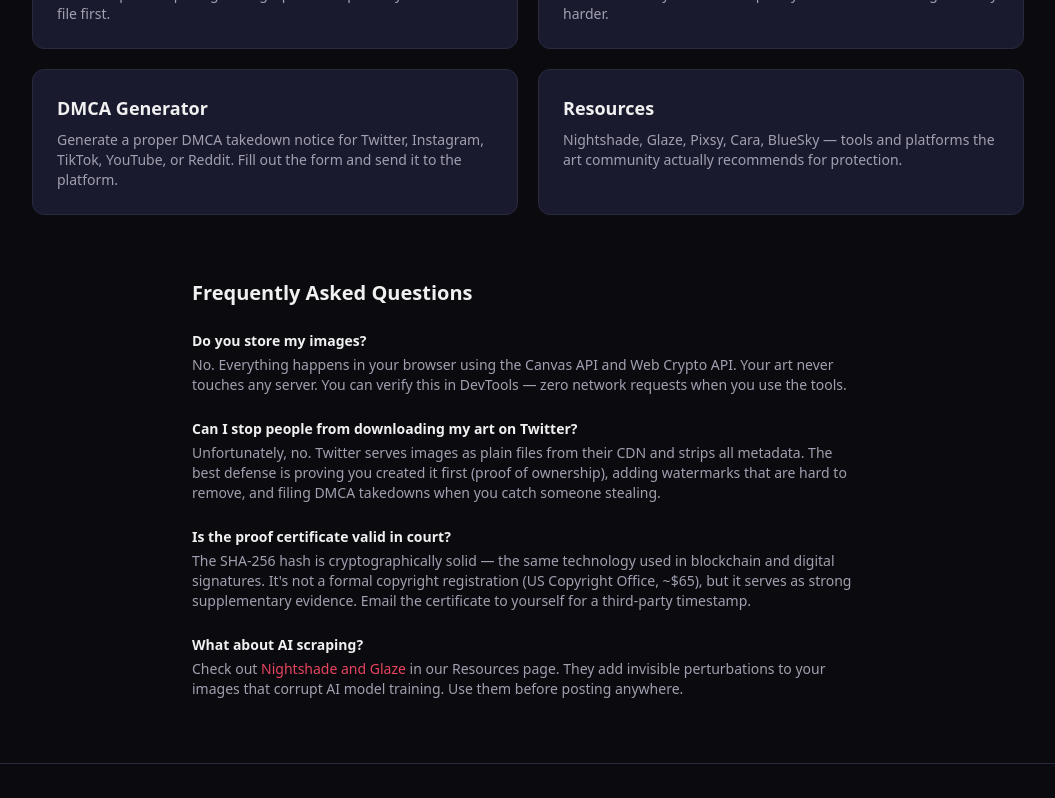
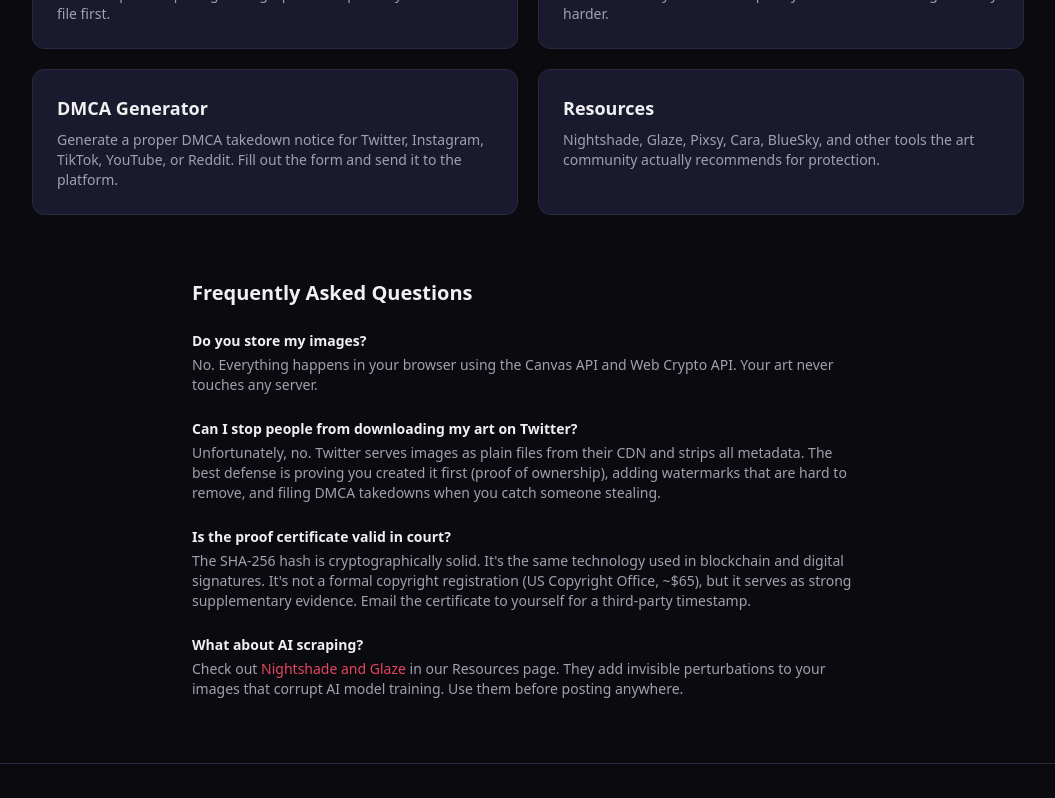
Before and after one commit to LAZERAI/art-shield, a Next.js app: page / in a window 1280 px wide. Shown: the part 480-1278 px from the top of the page, without its empty margins (112-1167 px from the left). Built offline with nearby package versions, Linux system fonts and the light colour scheme.

Commit message:
fix URLs to art-shield.vercel.app, remove em dashes, remove DevTools reference

```diff
--- a/src/app/dmca/page.js
+++ b/src/app/dmca/page.js
@@ -65,8 +65,8 @@ Electronic Signature: /s/ ${form.artistName}
 Date: ${date}
 
 ${"=".repeat(50)}
-This notice was generated using ArtShield (artshield.vercel.app)
-For informational purposes only — not legal advice.`;
+This notice was generated using ArtShield (art-shield.vercel.app)
+For informational purposes only. Not legal advice.`;
 
     setGenerated(notice);
   }
@@ -215,7 +215,7 @@ For informational purposes only — not legal advice.`;
           </pre>
           <div className="mt-4 p-3 bg-yellow-900/20 border border-yellow-700/30 rounded-lg">
             <p className="text-xs text-yellow-300">
-              ⚠️ This is a template — not legal advice. Review it before sending. A DMCA notice is a legal document made under penalty of perjury. Make sure all information is accurate.
+              ⚠️ This is a template, not legal advice. Review it before sending. A DMCA notice is a legal document made under penalty of perjury. Make sure all information is accurate.
             </p>
           </div>
         </div>
--- a/src/app/layout.js
+++ b/src/app/layout.js
@@ -13,7 +13,7 @@ const geistMono = Geist_Mono({
 });
 
 export const metadata = {
-  title: "ArtShield — Protect Your Art",
+  title: "ArtShield - Protect Your Art",
   description: "Free browser-based tools for artists. Proof of ownership, visible & invisible watermarking, DMCA takedown generation. Your art never leaves your device.",
 };
 
--- a/src/app/page.js
+++ b/src/app/page.js
@@ -50,7 +50,7 @@ export default function Home() {
             Resources
           </h2>
           <p className="text-sm text-[var(--muted)]">
-            Nightshade, Glaze, Pixsy, Cara, BlueSky &mdash; tools and platforms the art community actually recommends for protection.
+            Nightshade, Glaze, Pixsy, Cara, BlueSky, and other tools the art community actually recommends for protection.
           </p>
         </Link>
       </section>
@@ -61,7 +61,7 @@ export default function Home() {
 
         <div>
           <h3 className="font-semibold text-[var(--foreground)] mb-1">Do you store my images?</h3>
-          <p>No. Everything happens in your browser using the Canvas API and Web Crypto API. Your art never touches any server. You can verify this in DevTools &mdash; zero network requests when you use the tools.</p>
+          <p>No. Everything happens in your browser using the Canvas API and Web Crypto API. Your art never touches any server.</p>
         </div>
 
         <div>
@@ -71,7 +71,7 @@ export default function Home() {
 
         <div>
           <h3 className="font-semibold text-[var(--foreground)] mb-1">Is the proof certificate valid in court?</h3>
-          <p>The SHA-256 hash is cryptographically solid &mdash; the same technology used in blockchain and digital signatures. It&apos;s not a formal copyright registration (US Copyright Office, ~$65), but it serves as strong supplementary evidence. Email the certificate to yourself for a third-party timestamp.</p>
+          <p>The SHA-256 hash is cryptographically solid. It&apos;s the same technology used in blockchain and digital signatures. It&apos;s not a formal copyright registration (US Copyright Office, ~$65), but it serves as strong supplementary evidence. Email the certificate to yourself for a third-party timestamp.</p>
         </div>
 
         <div>
--- a/src/app/proof/page.js
+++ b/src/app/proof/page.js
@@ -66,7 +66,7 @@ export default function ProofPage() {
     // Subtitle
     ctx.fillStyle = "#a0a0b0";
     ctx.font = "14px system-ui, sans-serif";
-    ctx.fillText("Generated by ArtShield — artshield.vercel.app", W / 2, 105);
+    ctx.fillText("Generated by ArtShield - art-shield.vercel.app", W / 2, 105);
 
     // Divider
     ctx.strokeStyle = "#2a2a3e";
--- a/src/app/resources/page.js
+++ b/src/app/resources/page.js
@@ -53,7 +53,7 @@ const sections = [
       {
         name: "ArtStation",
         url: "https://www.artstation.com/",
-        desc: "Professional art portfolio. Has 'NoAI' meta tag option (CHECK YOUR SETTINGS — it's unchecked by default!).",
+        desc: "Professional art portfolio. Has 'NoAI' meta tag option. Check your settings, it's unchecked by default.",
       },
     ],
   },
```
Also changed, not shown: 1 other file (tests, documents, lock files or other folders).
